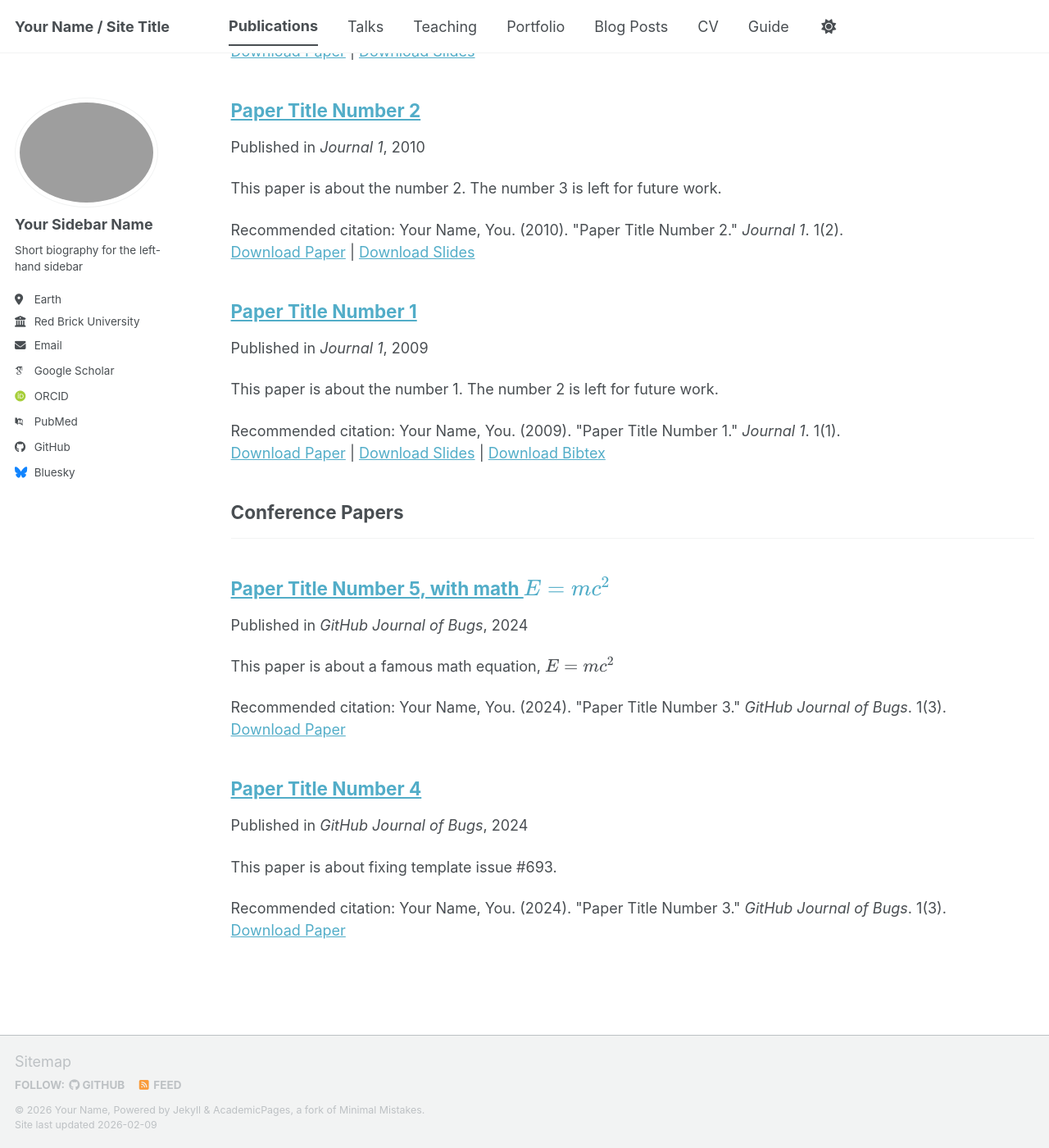
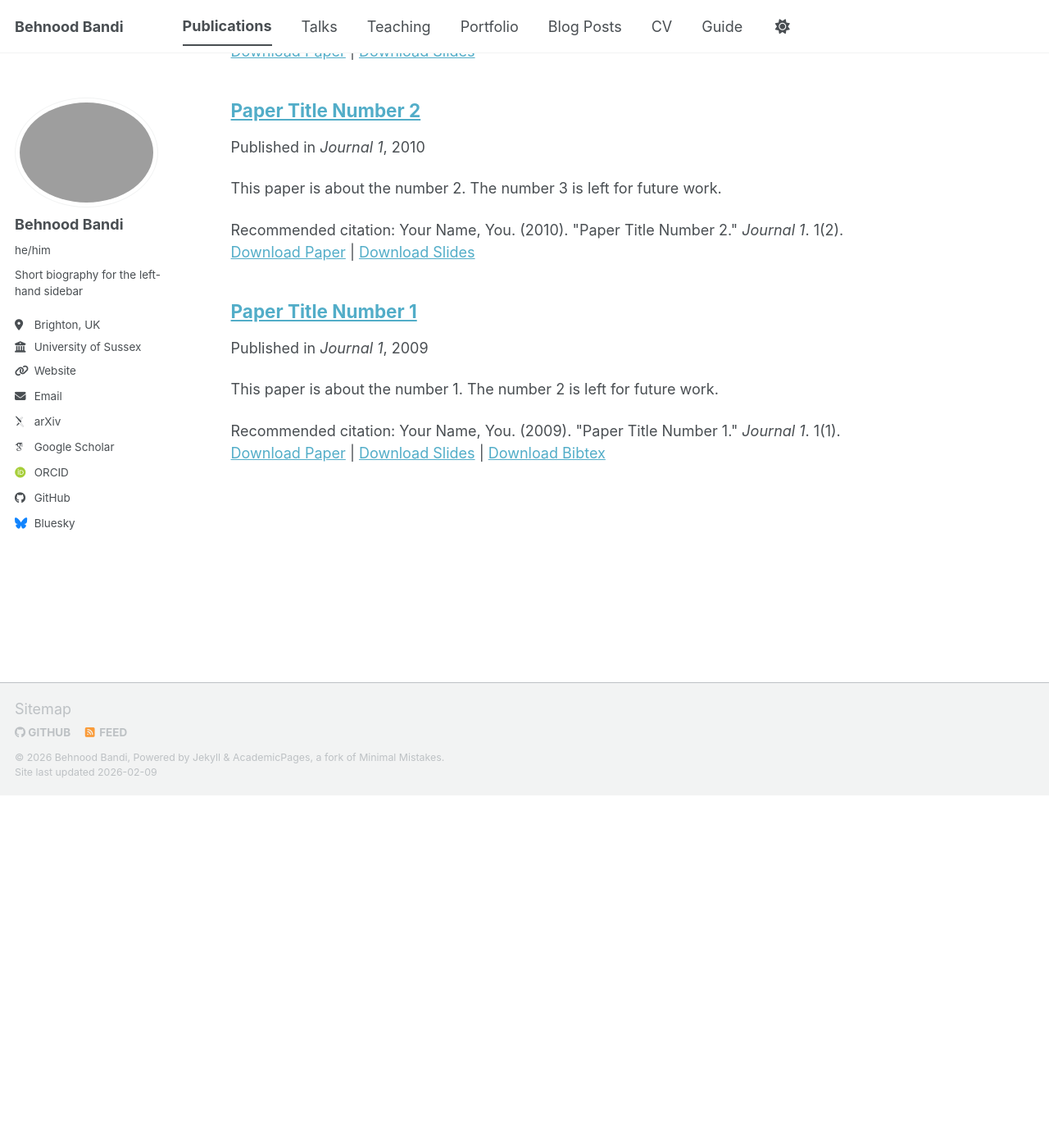
Before and after one commit to BehnoodBandi/behnoodbandi.github.io, a Jekyll site: the page built from _pages/publications.html, in a window 1280 px wide and 1400 px high, scrolled down 430 px. Shown: the whole window at 82% size. Built offline with Jekyll 4.4.1, drawn with Linux system fonts in a browser that asks for light colours; some web fonts are replaced; a script bundle is joined from its source files by our own code; library files that are not in the unit come from our copies; some of the changed text lies outside the part shown.

Commit message:
Update site configuration and add personal details; modify Jupyter notebooks for citation handling and error reporting; add output.bib file.

```diff
--- a/_config.yml
+++ b/_config.yml
@@ -7,16 +7,16 @@
 # server process.
 
 # Basic Site Settings
-locale                   : "en-US"
+locale                   : "en-UK"
 site_theme               : "default" # The available themes options are "default", "air", "sunrise", "mint", "dirt" and "contrast"
-title                    : "Your Name / Site Title"
+title                    : "Behnood Bandi"
 title_separator          : "-"
-name                     : &name "Your Name"
-description              : &description "Your Name's academic portfolio"   # Update this with a general description of your site, this is the default if not overridden by a page
-url                      : https://academicpages.github.io # The base hostname & protocol for your site e.g. "https://[your GitHub username].github.io",
+name                     : &name "Behnood Bandi"
+description              : &description "Behnood Bandi's academic portfolio"   # Update this with a general description of your site, this is the default if not overridden by a page
+url                      : https://behnoodbandi.github.io # The base hostname & protocol for your site e.g. "https://[your GitHub username].github.io",
                                                            # or if you already have some other page hosted on Github then use "https://[your GitHub username].github.io/[Your Repo Name]"
 baseurl                  : "" # the subpath of your site, e.g. "/blog"
-repository               : "academicpages/academicpages.github.io"
+repository               : "BehnoodBandi/behnoodbandi.github.io"
 
 # Site Author - The following control what appear as part of the author content on the side bar.
 #               If a field is blank the icon and link will not appear, otherwise it will be shown.
@@ -24,24 +24,24 @@ repository               : "academicpages/academicpages.github.io"
 author:
   # Biographic information
   avatar           : "profile.png"
-  name             : "Your Sidebar Name"
-  pronouns         : # example: "she/her"
+  name             : "Behnood Bandi "
+  pronouns         : "he/him" # Optional, e.g. "she/her", "they/them", "he/him"
   bio              : "Short biography for the left-hand sidebar"
-  location         : "Earth"
-  employer         : "Red Brick University"
-  uri              : # URL
-  email            : "none@example.org"
+  location         : "Brighton, UK"
+  employer         : "University of Sussex"
+  uri              : "https://behnoodbandi.github.io" # Personal website URL, e.g. "https://[your GitHub username].github.io"
+  email            : "b.bandi@sussex.ac.uk"
 
   # Academic websites
   academia         : # URL
-  arxiv            : # URL - Update with the correct link to your profile
+  arxiv            : https://arxiv.org/a/bandi_b_1.html
   googlescholar    : "https://scholar.google.com/citations?user=PS_CX0AAAAAJ"
   inspire-hep      : # URL
   impactstory      : # URL
-  orcid            : "https://orcid.org/yourorcidurl"
+  orcid            : "https://orcid.org/0000-0001-5838-3903"
   semantic         : # URL
   ssrn             : # URL
-  pubmed           : "https://www.ncbi.nlm.nih.gov/pubmed/?term=john+snow"
+  pubmed           : # URL
   researchgate     : # URL
   scopus           : # URL
   zotero           : # URL
@@ -51,7 +51,7 @@ author:
   bitbucket        : # Username - Update with your username on the site
   codepen          : # Username
   dribbble         : # Username
-  github           : "academicpages"
+  github           : "BehnoodBandi"
   kaggle           : # Username
   stackoverflow    : # User number or user number and name (i.e., use "1" or "1/jeff-atwood")
 
@@ -84,12 +84,12 @@ author:
 
 # Publication Category - The following the list of publication categories and their headings
 publication_category:
-  books:
-    title: 'Books'
+  # books:
+    # title: 'Books'
   manuscripts:
-    title: 'Journal Articles'
-  conferences:
-    title: 'Conference Papers'
+    title: 'Publications'
+  # conferences:
+    # title: 'Conference Papers'
 
 # Site Settings
 teaser                   :  # filename of teaser fallback teaser image placed in /images/ for social media previews
```
Also changed, not shown: images/profile_old.png (added), markdown_generator/output.bib (added), 3 other files.
